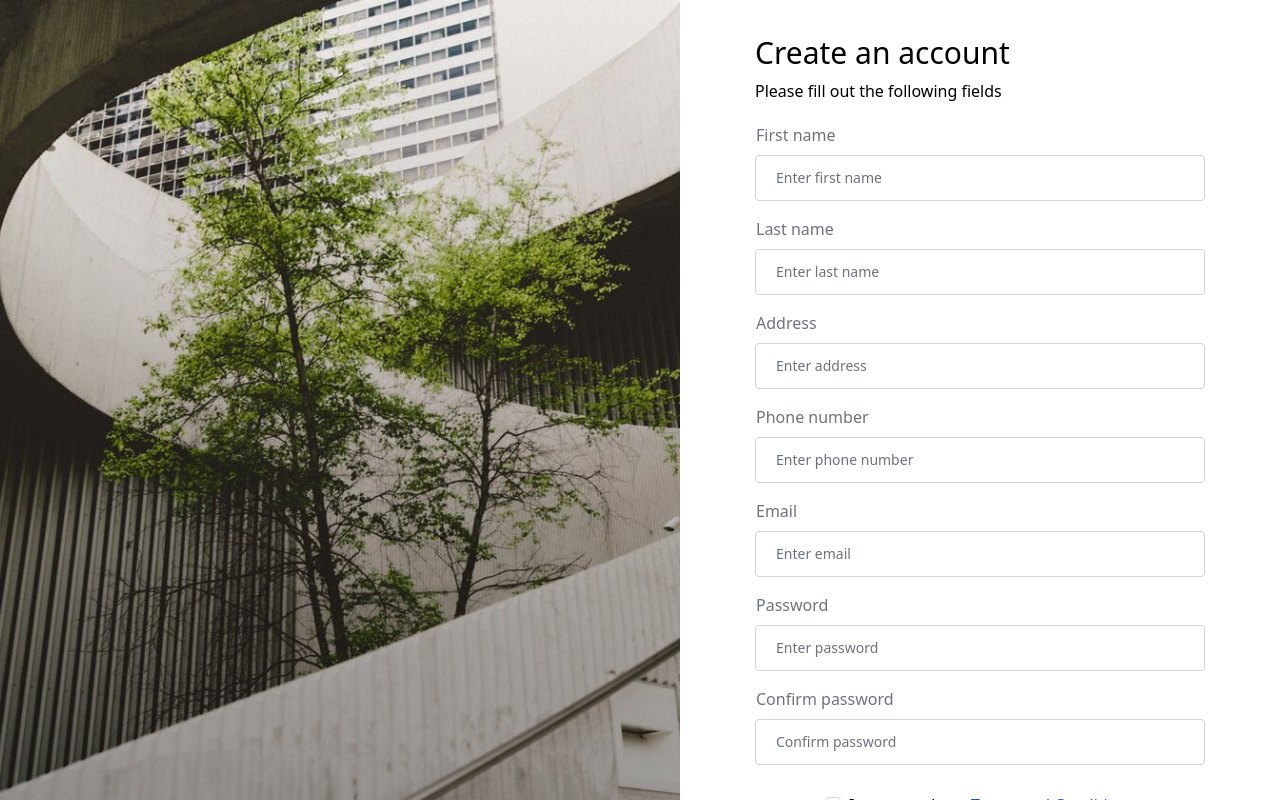
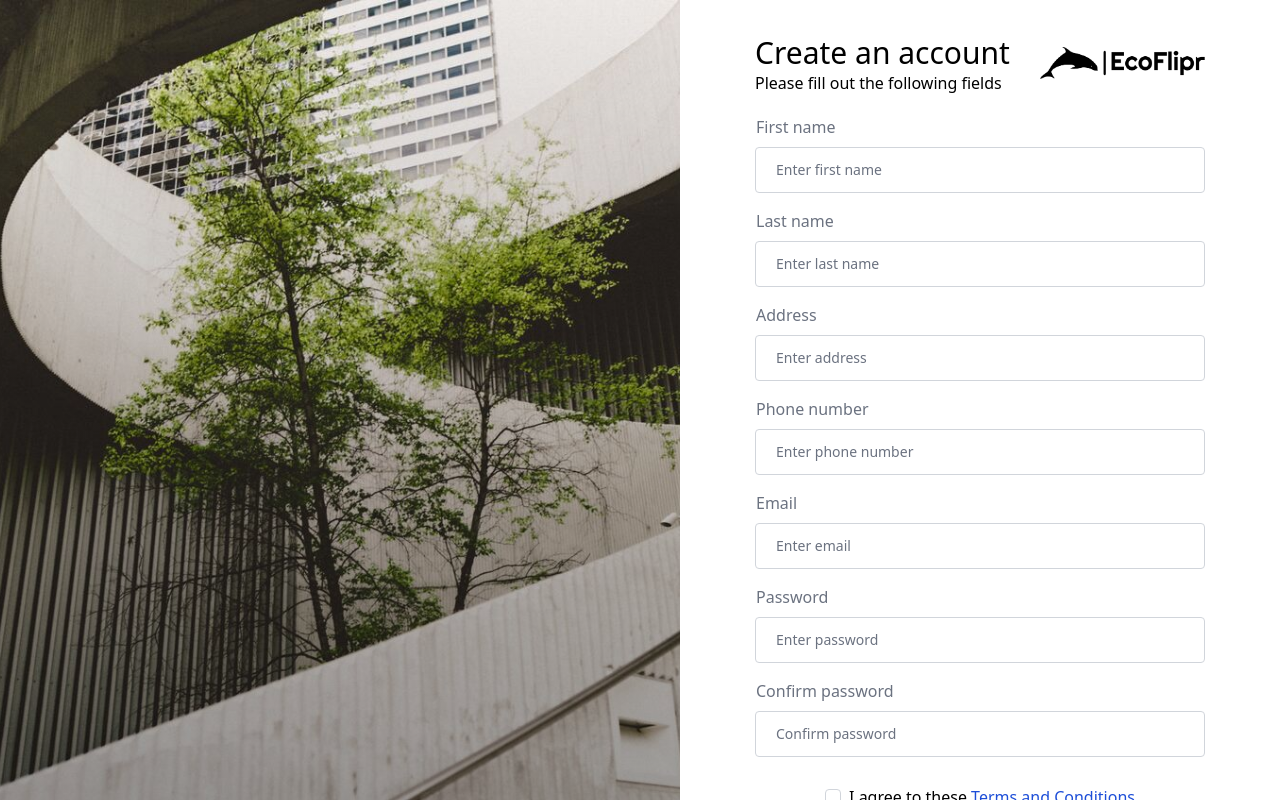
Before and after one commit to OwaisAD/EcoFlipr, a React (Vite) app in the folder client/: page /signup in a window 1280 px wide. Shown: the top 800 px of the page. Built offline with nearby package versions, Linux system fonts and the light colour scheme.

Commit message:
adding logo on login and signup pages with navigation to frontpage

```diff
--- a/client/src/components/Header.tsx
+++ b/client/src/components/Header.tsx
@@ -26,7 +26,7 @@ const Header = () => {
   return (
     <div className="w-full h-[80px] bg-gray-400 flex items-center justify-between px-6">
       <div className="hover:scale-105 duration-100 cursor-pointer" onClick={() => navigate("/")}>
-        <img src={"../../images/ecoflipr-logo.png"} alt="logo" className="h-8" />
+        <img src={"../../images/ecoflipr-logo-white.png"} alt="logo" className="h-8" />
       </div>
       {/* AUTHENTICATED */}
       {auth.isAuthenticated && (
--- a/client/src/pages/Login.tsx
+++ b/client/src/pages/Login.tsx
@@ -64,7 +64,8 @@ const Login = () => {
         <div className="absolute top-0 left-0 w-full h-full bg-gradient-to-b from-transparent to-black opacity-40"></div>
       </div>
       {/* right side with inputs */}
-      <div className="bg-white flex flex-col justify-center py-[35px] px-[70px] items-center w-full lg:max-w-[600px]">
+      <div className="relative bg-white flex flex-col justify-center py-[35px] px-[70px] items-center w-full lg:max-w-[600px]">
+        <img src={"../../images/ecoflipr-logo-black.png"} alt="logo" className="h-10 absolute top-32 hover:scale-105 duration-100 cursor-pointer" onClick={() => navigate("/")}/>
         <form onSubmit={handleLogin} className="w-full flex flex-col gap-2 lg:w-full">
           <p className="text-3xl font-normal">Login</p>
           <p className="mb-3">Please login to continue</p>
--- a/client/src/pages/Signup.tsx
+++ b/client/src/pages/Signup.tsx
@@ -123,8 +123,13 @@ const Signup = () => {
       <div className="bg-white flex flex-col justify-center py-[35px] px-[70px] items-center w-full lg:max-w-[600px]">
         <div className="md:min-w-[450px] lg:max-w-[500px] ">
           <form onChange={onChange} className="flex flex-col gap-2">
-            <p className="text-3xl font-normal">Create an account</p>
-            <p className="mb-3">Please fill out the following fields</p>
+            <div className="flex items-center justify-between">
+              <div>
+                <p className="text-3xl font-normal">Create an account</p>
+                <p className="mb-3">Please fill out the following fields</p>
+              </div>
+              <img src={"../../images/ecoflipr-logo-black.png"} alt="logo" className="h-8 hover:scale-105 duration-100 cursor-pointer mb-4" onClick={() => navigate("/")}/>
+            </div>
             <label htmlFor="first_name" className="text-[16px] font-light ml-[1px] text-gray-500">
               First name
             </label>
```
Also changed, not shown: client/images/ecoflipr-logo-black.png (added), client/images/ecoflipr-logo-white.png (renamed from client/images/ecoflipr-logo.png).
